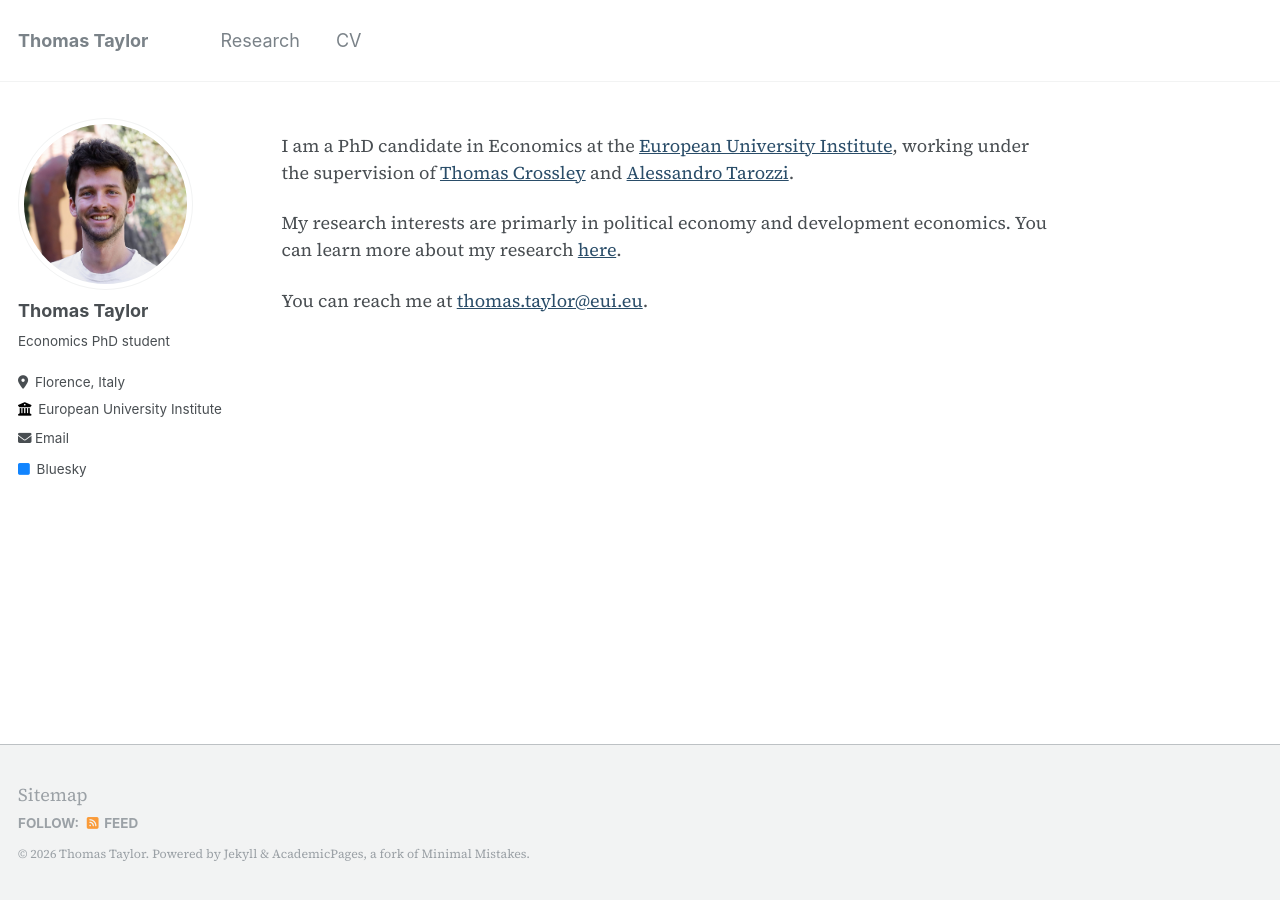
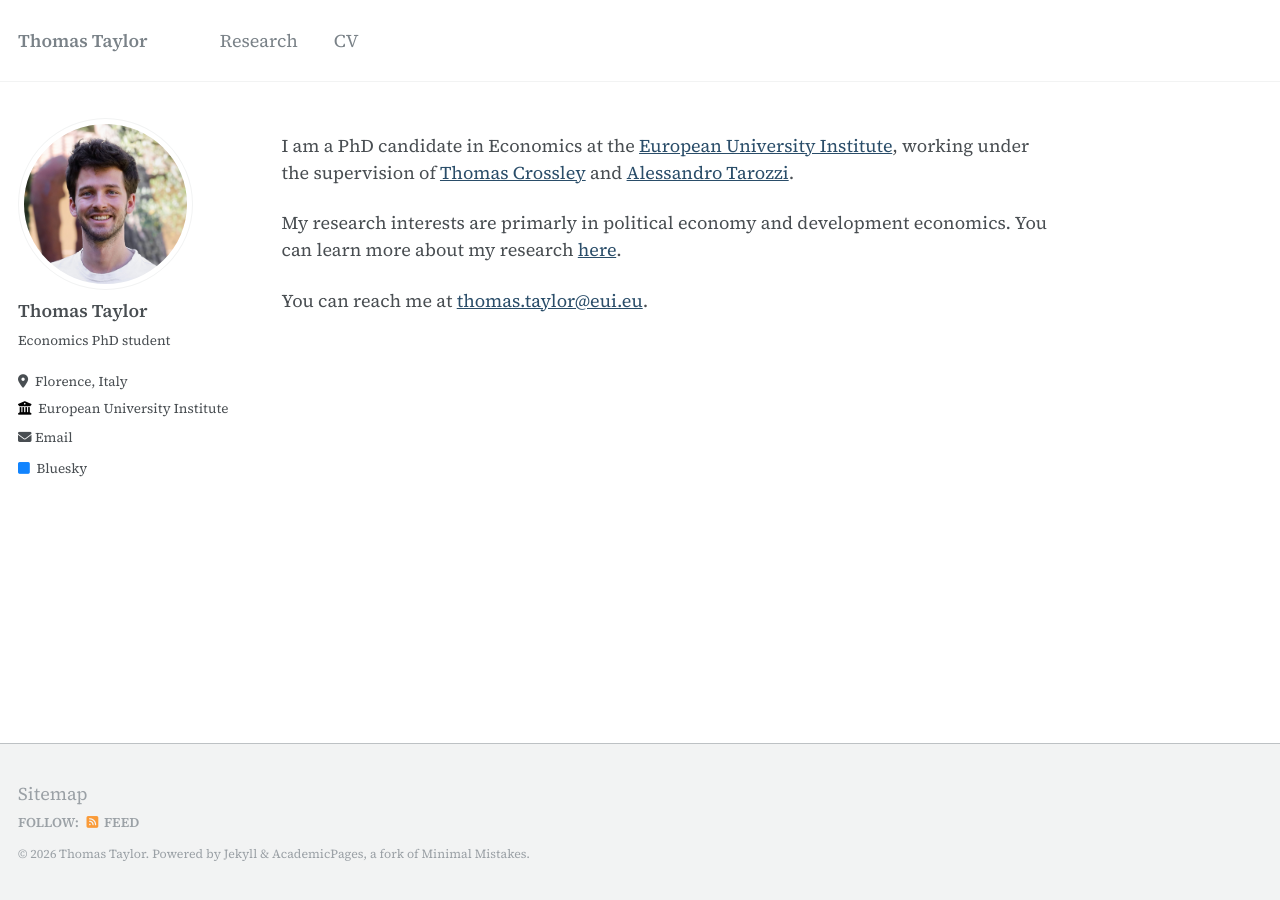
Before and after one commit to thomastaylor-econ/thomastaylor-econ.github.io, a Jekyll site: the page built from _pages/about.md, in a window 1280 px wide. Built offline with Jekyll 4.4.1, drawn with Linux system fonts in a browser that asks for light colours.

Commit message:
Update _variables.scss

```diff
--- a/_sass/_variables.scss
+++ b/_sass/_variables.scss
@@ -14,7 +14,8 @@ $indent-var                 : 1.3em;
 
 /* system typefaces */
 $serif                      : Georgia, Times, serif;
-$sans-serif                 : -apple-system, ".SFNSText-Regular", "San Francisco", "Roboto", "Segoe UI", "Helvetica Neue", "Lucida Grande", Arial, sans-serif;
+// $sans-serif                 : -apple-system, ".SFNSText-Regular", "San Francisco", "Roboto", "Segoe UI", "Helvetica Neue", "Lucida Grande", Arial, sans-serif;
+$sans-serif                 : "Source Serif 4", Georgia, serif;
 $monospace                  : Monaco, Consolas, "Lucida Console", monospace;
 
 /* sans serif typefaces */
```
